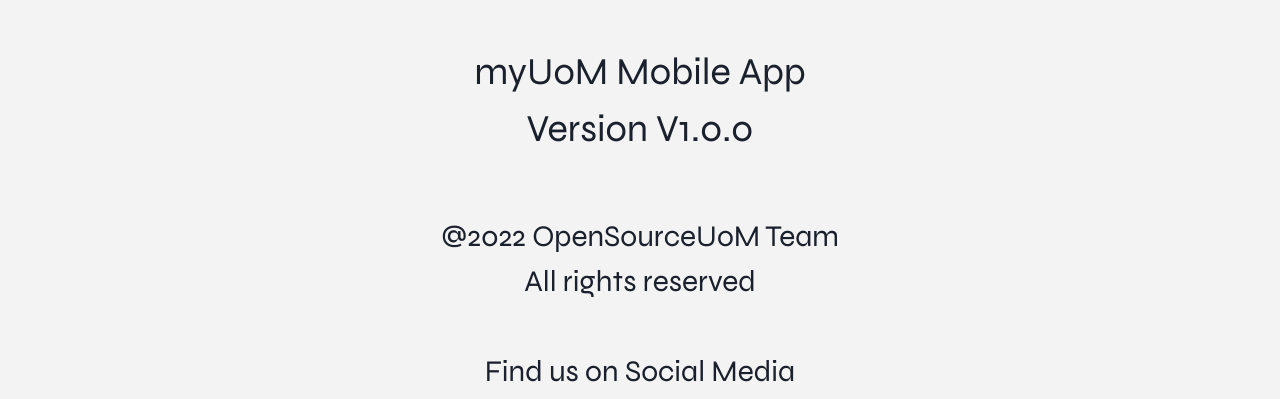
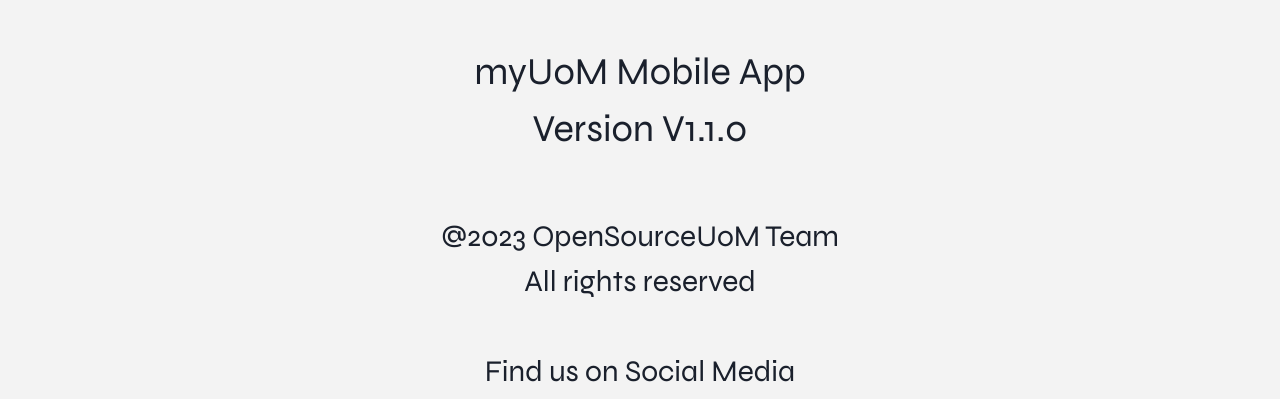
Before and after one commit to open-source-uom/myuom, a React (Create React App) app: page /about in a window 1280 px wide. Shown: the part 319-718 px from the top of the page. Built offline with nearby package versions, Linux system fonts and the light colour scheme.

Commit message:
Changed version and a typo in translation

```diff
--- a/src/assets/locales/el/about_page.js
+++ b/src/assets/locales/el/about_page.js
@@ -1,6 +1,6 @@
 export default {
     about_title: "myUoM για κινητά",
-    about_version: "Έκδοση V1.0.0",
+    about_version: "Έκδοση V1.1.0",
     about_find_us_on_socials: "Βρείτε μας στα Social Media",
     about_project_members_title: "Τα μέλη της Ομάδας Ανάπτυξης"
 }
--- a/src/assets/locales/en/about_page.js
+++ b/src/assets/locales/en/about_page.js
@@ -1,6 +1,6 @@
 export default {
     about_title: "myUoM Mobile App",
-    about_version: "Version V1.0.0",
+    about_version: "Version V1.1.0",
     about_find_us_on_socials: "Find us on Social Media",
     about_project_members_title: "Development Team Members"
 }
--- a/src/i18n.js
+++ b/src/i18n.js
@@ -48,7 +48,7 @@ const resources = {
       map: "Maps",
       other_services: "Other Services",
       announcements: "Announcements",
-      orkomosies: "Inauguration",
+      orkomosies: "Graduation",
       foititiki_merimna: "Student Care",
       freshmen_guides: "Freshmen",
       faq_title: "Frequently Asked",
--- a/src/pages/AboutSettingsPage.jsx
+++ b/src/pages/AboutSettingsPage.jsx
@@ -60,7 +60,7 @@ function AboutSettingsPage() {
         <br />
       </Text>
       <Text fontSize={{ sm: 17, md: 21, lg: 26, xl: 30 }}>
-        @2022 OpenSourceUoM Team
+        @2023 OpenSourceUoM Team
         <br />
         All rights reserved
         <br />
```
